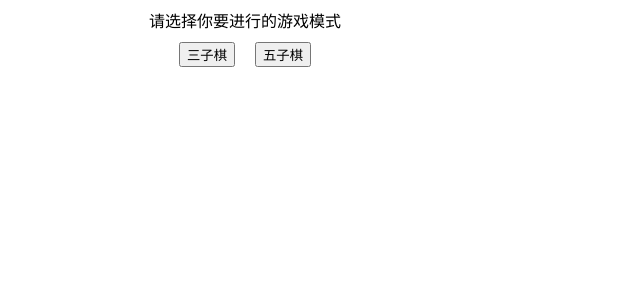
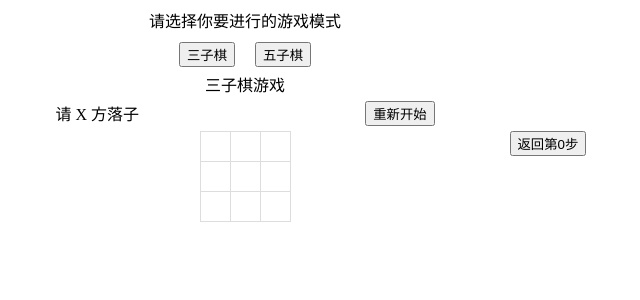
Before and after one commit to YH13594829423365484/tic-tac-toe, a React (Vite) app: page / in a window 1280 px wide. Shown: the top 300 px of the page, without its empty margins (395-1035 px from the left). Built offline with nearby package versions, Linux system fonts and the light colour scheme.

Commit message:
#FIX: [4]井字棋

```diff
--- /dev/null
+++ b/src/components/cell/index.tsx
@@ -0,0 +1,17 @@
+import React, { memo } from 'react';
+interface CellProps {
+    value: string;
+    onClick: () => void;
+}
+/**
+ * 棋子
+ */
+const Cell: React.FC<CellProps> = memo(({ value, onClick }) => {
+    return (
+        <td onClick={onClick}>
+            {value}
+        </td>
+    );
+});
+
+export default Cell;
--- a/src/components/chessBoard/index.css
+++ b/src/components/chessBoard/index.css
@@ -12,18 +12,23 @@ th {
     font-weight: bold;
 }
 
+.head-text {
+    text-align: center;
+    margin: 5px 0
+}
+
 .head {
     display: flex;
     justify-content: center;
     margin-bottom: 30px;
     position: relative;
 
-    .headLeft {
+    .head-left {
         position: absolute;
         left: 35%;
     }
 
-    .headRight {
+    .head-right {
         position: absolute;
         right: 35%;
     }
@@ -31,6 +36,8 @@ th {
 
 .body {
     position: relative;
+    display: flex;
+    justify-content: center;
 
     .history {
         position: absolute;
--- a/src/components/chessBoard/index.tsx
+++ b/src/components/chessBoard/index.tsx
@@ -1,36 +1,41 @@
-import React, { useState, useEffect } from 'react';
+import React, { useState, useEffect, useCallback } from 'react';
+import Cell from '../cell';
+import win from '../../utills/win';
 import './index.css';
 interface ChessBoardProps {
-    value: GameMode | null;
+    value: GameMode;
 }
 /**
  *  棋盘组件
  * @returns {JSX.Element}
  */
 const ChessBoard: React.FC<ChessBoardProps> = ({ value }) => {
+    // 获胜者
     const [winner, setWinner] = useState<string | null>(null);
+    // 棋盘上方文字提示
     const [text, setText] = useState<string | null>(null);
-    const [type, setType] = useState(true);
+    // 棋盘
     const [squares, setSquares] = useState<(string | null)[][]>(value ? Array.from({ length: value.chessBoard }, () => Array(value.chessBoard).fill(null))
         : Array.from({ length: 15 }, () => Array(15).fill(null)));
+    // 每一步的历史记录
     const [history, setHistory] = useState<(string | null)[][][]>([]);
+    // 步数
     const [stepNumber, setStepNumber] = useState<number>(0);
     // 初始化
     useEffect(() => {
-        if (value) {
         resume();
-        }
     }, [value]);
     // 监听棋盘判断胜利
     useEffect(() => {
-        if (value) {
         let ifOver = 0;
         let res = false;
         for (let row = 0; row < squares.length; row++) {
             for (let col = 0; col < squares.length; col++) {
                 if (squares[row][col]) {
                     ifOver++;
-                        if (win(row, col, squares[row][col], squares)) {
+                    if (win(row, col, squares[row][col], squares, value)) {
+                        setWinner(squares[row][col]);
+                        setText(`恭喜${squares[row][col]}方获胜`);
                         res = true;
                         break;
                     }
@@ -43,26 +48,29 @@ const ChessBoard: React.FC<ChessBoardProps> = ({ value }) => {
         if (!res) {
             setWinner(null);
         }
-        }
     }, [squares]);
+    // 使用 useCallback 来确保 callback 不会频繁变化
+    const memoizedCallback = useCallback(
+        (row: number, col: number) => {
+            callback(row, col);
+        },
+        [callback]
+    );
     /**
      *
      * 下棋操作
      */
-    function callback(rowIndex: number, colIndex: number) {
+    function callback (rowIndex: number, colIndex: number) {
         if (squares[rowIndex][colIndex] || winner) return;
         const newSquares = JSON.parse(JSON.stringify(squares));
-        if (value) {
-            if (type) {
+        if (stepNumber % 2 === 0) {
             newSquares[rowIndex][colIndex] = value ? value.player[0] : null;
             setText(`请 ${value.player[1]} 方落子`);
         } else {
             newSquares[rowIndex][colIndex] = value ? value.player[1] : null;
             setText(`请 ${value.player[0]} 方落子`);
         }
-        }
         setSquares(newSquares);
-        setType(!type);
         const newHistory = [...history.slice(0, stepNumber + 1), newSquares];
         setHistory(newHistory);
         setStepNumber(newHistory.length - 1);
@@ -71,97 +79,37 @@ const ChessBoard: React.FC<ChessBoardProps> = ({ value }) => {
      *
      * 重新开始
      */
-    function resume() {
-        if (value) {
+    function resume () {
         setHistory([Array.from({ length: value.chessBoard }, () => Array(value.chessBoard).fill(null))]);
         setSquares(Array.from({ length: value.chessBoard }, () => Array(value.chessBoard).fill(null)));
-            setType(true);
         setWinner(null);
         setStepNumber(0);
         setText(`请 ${value.player[0]} 方落子`);
-        }
     }
     /**
      *
      * 返回
      */
-    function back(stepValue: (string | null)[][], index: number) {
+    function back (stepValue: (string | null)[][], index: number) {
         setSquares(stepValue);
         setStepNumber(index);
         if (index === 0 && value) {
             setWinner(null);
             setText(`请 ${value.player[0]} 方落子`);
-            setType(true);
             setSquares(Array.from({ length: value.chessBoard }, () => Array(value.chessBoard).fill(null)));
             return;
         }
-        const val: number = index % 2;
         if (index === history.length - 1) {
             if (text === '平局') {
                 return;
             }
             if (winner) return;
         }
-        if (value) {
-            if (val === 1) {
-                setType(false);
+        if (index % 2 === 1) {
             setText(value ? `请 ${value.player[1]} 方落子` : null);
         } else {
-                setType(true);
             setText(value ? `请 ${value.player[0]} 方落子` : null);
         }
-        }
-    }
-    /**
-     *
-     * 判断获胜
-     */
-    function win(row: number, col: number, player: string | null, squares: (string | null)[][]): boolean {
-        if (!value || !player) return false;
-        if (value) {
-            const directions = [
-                { dx: 0, dy: 1 },  // 水平
-                { dx: 1, dy: 0 },  // 垂直
-                { dx: 1, dy: 1 },  // 右上
-                { dx: -1, dy: 1 },  // 左上
-            ];
-
-            for (const { dx, dy } of directions) {
-                let count = 1;
-
-                // 检查方向
-                for (let playerNum = 0; playerNum < 2; playerNum++) {
-                    for (let winNum = 1; winNum < value.winRule; winNum++) {
-                        let newRow; let newCol;
-                        if (playerNum === 0) {
-                            newRow = row + (winNum * dx);
-                            newCol = col + (winNum * dy);
-                        } else {
-                            newRow = row - (winNum * dx);
-                            newCol = col - (winNum * dy);
-                        }
-                        if (
-                            newRow >= 0 &&
-                            newRow < (value.chessBoard) &&
-                            newCol >= 0 &&
-                            newCol < (value.chessBoard) &&
-                            squares[newRow][newCol] === player
-                        ) {
-                            count++;
-                        } else {
-                            break;
-                        }
-                    }
-                }
-
-                if (count >= (value.winRule)) {
-                    setWinner(player);
-                    if (value) setText(`恭喜${player}方获胜`);
-                    return true;
-                }
-            }
-        }
-        return false;
     }
     /**
     * 渲染棋盘
@@ -172,21 +120,23 @@ const ChessBoard: React.FC<ChessBoardProps> = ({ value }) => {
         return (
             <tr key={rowIndex}>
                 {[...Array(boardSize)].map((__, colIndex) => (
-                    <td key={colIndex} onClick={() => callback(rowIndex, colIndex)}>
-                        {squares[rowIndex]?.[colIndex] ?? ''}
-                    </td>
+                    <Cell
+                        key={colIndex}
+                        value={squares[rowIndex]?.[colIndex] ?? ''}
+                        onClick={() => memoizedCallback(rowIndex, colIndex)}
+                    />
                 ))}
             </tr>
         );
     };
     return (
         <>
-            <div style={{ textAlign: 'center', margin: '5px 0' }}>{value ? value.name : ''}</div>
+            <div className='head-text'>{value ? value.name : ''}</div>
             <div className='head'>
-                <div className='headLeft'>{text}</div>
-                {value && <button className='headRight' onClick={resume}>重新开始</button>}
+                <div className='head-left'>{text}</div>
+                {value && <button className='head-right' onClick={resume}>重新开始</button>}
             </div>
-            <div className='body' style={{ display: 'flex', justifyContent: 'center' }}>
+            <div className='body'>
                 <div>
                     <div className='content'>
                         <table>
--- /dev/null
+++ b/src/utills/win.ts
@@ -0,0 +1,54 @@
+/**
+ *
+ * 判断获胜
+ */
+function win (row: number, col: number, player: string | null, squares: (string | null)[][], value: GameMode): boolean {
+    if (!value || !player) return false;
+    const directions = [
+        { dx: 0, dy: 1 },  // 水平
+        { dx: 1, dy: 0 },  // 垂直
+        { dx: 1, dy: 1 },  // 右上
+        { dx: -1, dy: 1 },  // 左上
+    ];
+    /**
+ *
+ * @returns 获取相同方向上的相同棋子数量
+ */
+    function getLineCount () {
+        let maxCount = 0;
+        for (const { dx, dy } of directions) {
+            let count = 1;
+
+            // 检查方向
+            for (let winNum = 1; winNum < value.winRule; winNum++) {
+                const rRow = row + (winNum * dx);
+                const rCol = col + (winNum * dy);
+                const dRow = row - (winNum * dx);
+                const dCol = col - (winNum * dy);
+                if (
+                    rRow >= 0 &&
+                    rRow < (value.chessBoard) &&
+                    rCol >= 0 &&
+                    rCol < (value.chessBoard) &&
+                    squares[rRow][rCol] === player
+                ) {
+                    count++;
+                } else if (
+                    dRow >= 0 &&
+                    dRow < (value.chessBoard) &&
+                    dCol >= 0 &&
+                    dCol < (value.chessBoard) &&
+                    squares[dRow][dCol] === player
+                ) {
+                    count++;
+                } else {
+                    break;
+                }
+            }
+            maxCount = Math.max(maxCount, count);
+        }
+        return maxCount;
+    }
+    return getLineCount() >= value.winRule;
+}
+export default win;
--- a/src/views/home/index.tsx
+++ b/src/views/home/index.tsx
@@ -7,7 +7,7 @@ import './inedx.css';
  * @returns {JSX.Element}
  */
 const Home = () => {
-    const [mode, setMode] = useState<GameMode | null>(null);
+    const [mode, setMode] = useState<GameMode>(gameMode[0]);
     /**
     *点击选择游戏模式
     * @param {React.MouseEvent<HTMLElement>}
@@ -18,12 +18,12 @@ const Home = () => {
 
     return (
         <>
-            <div className='homePage'>
+            <div className='home-page'>
                 <div>
                     <div>请选择你要进行的游戏模式</div>
-                    <div className='homeGame'>
+                    <div className='home-game'>
                         {gameMode.map((mode, index) => (
-                            <button style={{ margin: '0 10px' }} key={index} onClick={() => choose(index)}>{mode.name.slice(0, mode.name.length - 2)}</button>
+                            <button className='home-button' key={index} onClick={() => choose(index)}>{mode.name.slice(0, mode.name.length - 2)}</button>
                         ))}
                     </div>
                 </div>
--- a/src/views/home/inedx.css
+++ b/src/views/home/inedx.css
@@ -1,9 +1,14 @@
-.homePage{
+.home-page {
     display: flex;
     justify-content: center;
-    .homeGame{
+
+    .home-game {
         display: flex;
         justify-content: center;
         margin-top: 10px;
+
+        .home-button {
+            margin: 0 10px
+        }
     }
 }
```
Lines whose indentation alone changed are shown as unchanged.
